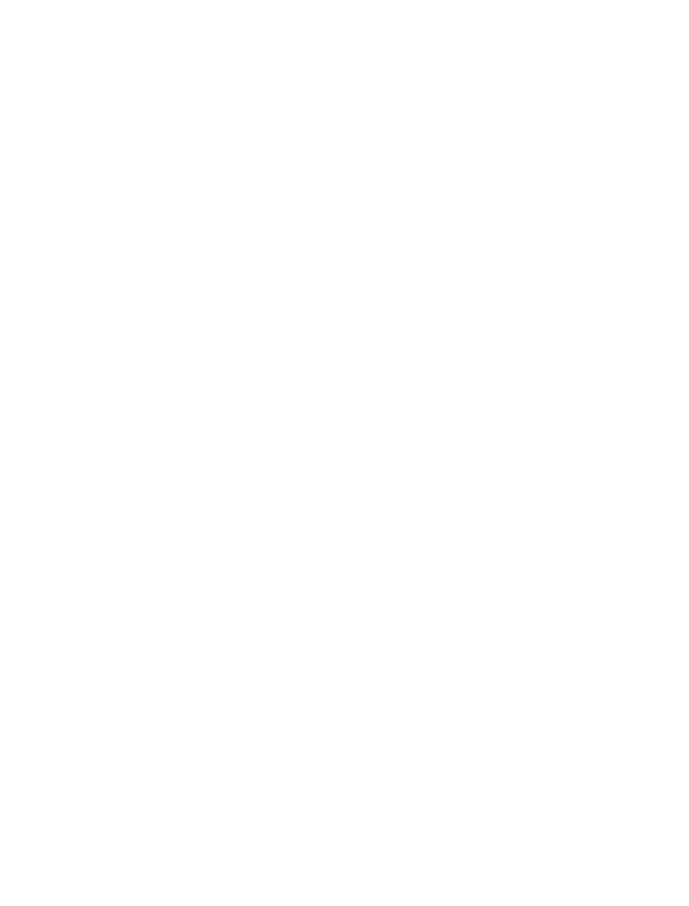
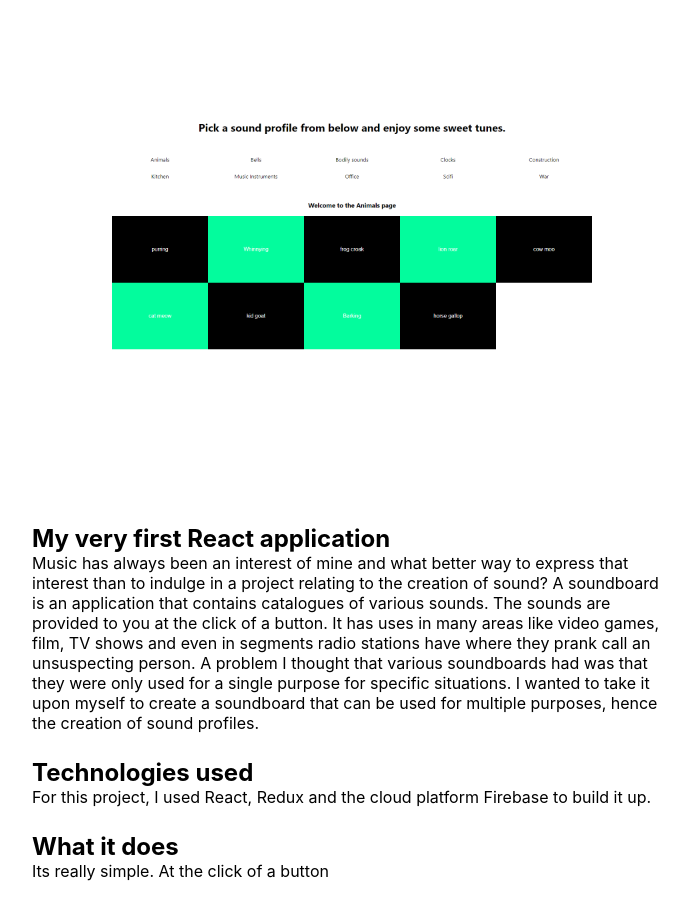
Before and after one commit to AbayomiE-T/my-website, a React (Create React App) app: page /Soundboard in a window 1280 px wide. Shown: the part 244-1150 px from the top of the page, without its empty margins (288-977 px from the left). Before the commit the page ends 800 px from the top, so only its background shows below. Built offline with nearby package versions, Linux system fonts and the light colour scheme.

Commit message:
Adding content to the soundboard section

```diff
--- a/src/components/Portfolio/Soundboard.js
+++ b/src/components/Portfolio/Soundboard.js
@@ -1,9 +1,45 @@
-import React from 'react'
+import React, { useEffect } from 'react'
+import banner from '../../portfolio-images/Soundboard/logo.png'
 
 export default function Soundboard() {
+
+    useEffect(() => {
+        document.title = 'Soundboard'
+    }, [])
+
     return (
-        <div>
-            <p>Beep</p>
-        </div>
+        <section id="soundboard">
+            <div className="portfolio-logo">
+                <h1>Multi-Purpose soundboard</h1>
+            </div>
+
+            <div className="portfolio-banner">
+                <img className="portfolio-banner" src={banner} alt="" />
+            </div>
+
+            <div className="portfolio-content">
+                <div className="description">
+                    <h2>My very first React application</h2>
+                    <p>Music has always been an interest of mine and what better way to express
+                    that interest than to indulge in a project relating to the creation of sound? A
+                    soundboard is an application that contains catalogues of various sounds. The
+                    sounds are provided to you at the click of a button. It has uses in many areas like
+                    video games, film, TV shows and even in segments radio stations have where they
+                    prank call an unsuspecting person. A problem I thought that various soundboards
+                    had was that they were only used for a single purpose for specific situations. I
+                    wanted to take it upon myself to create a soundboard that can be used for multiple
+                purposes, hence the creation of sound profiles.</p>
+                </div>
+                <div className="description">
+                    <h2>Technologies used</h2>
+                    <p>For this project, I used React, Redux and the cloud platform Firebase to build it up.</p>
+                </div>
+
+                <div className="description">
+                    <h2>What it does</h2>
+                    <p>Its really simple. At the click of a button</p>
+                </div>
+            </div>
+        </section>
     )
 }
```
